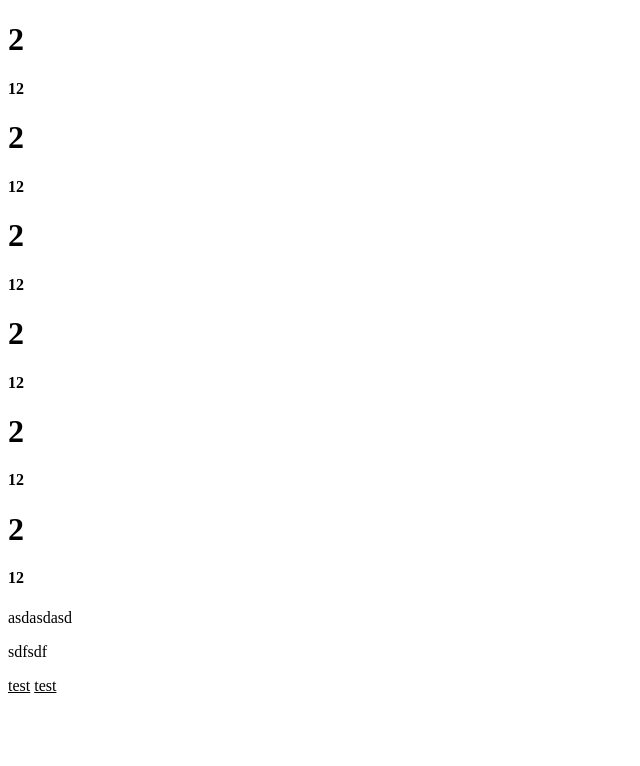
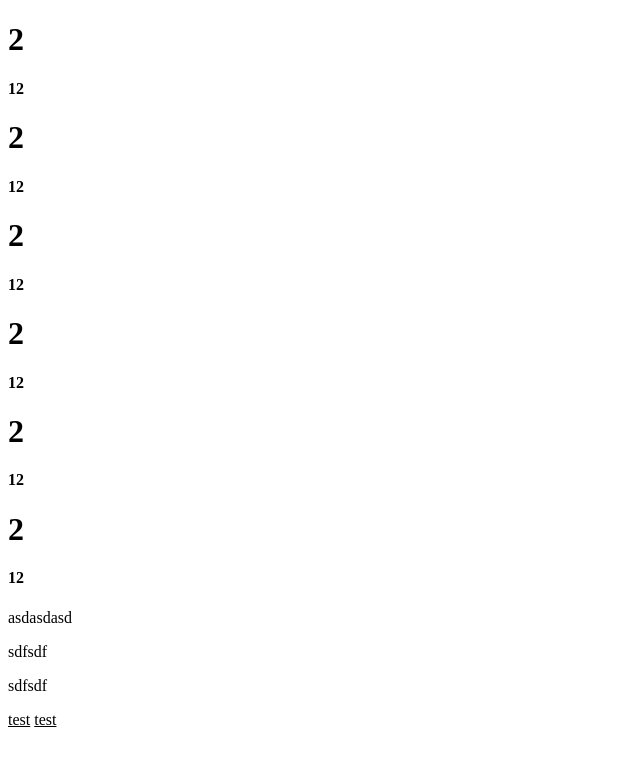
Before and after one commit to Qadahs29/test2, a plain HTML site: page index.html in a window 1280 px wide. Shown: the whole page, without its empty margins (0-640 px from the left). Drawn offline with Linux system fonts and the light colour scheme.

Commit message:
testdfddf2122xxxxas1xdlcc

```diff
--- a/index.html
+++ b/index.html
@@ -22,7 +22,7 @@
 
 <l>asdasdasd</l>
 <p>sdfsdf</p>
-
+<p>sdfsdf</p>
 
 
 <u>test</u>
```
